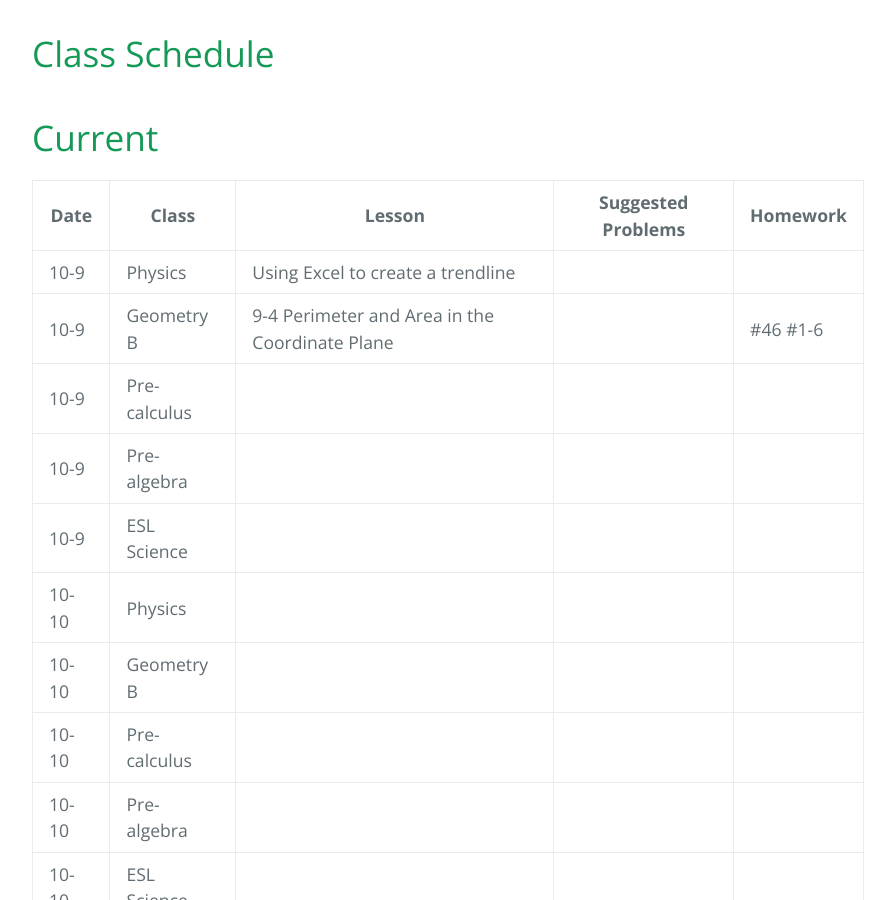
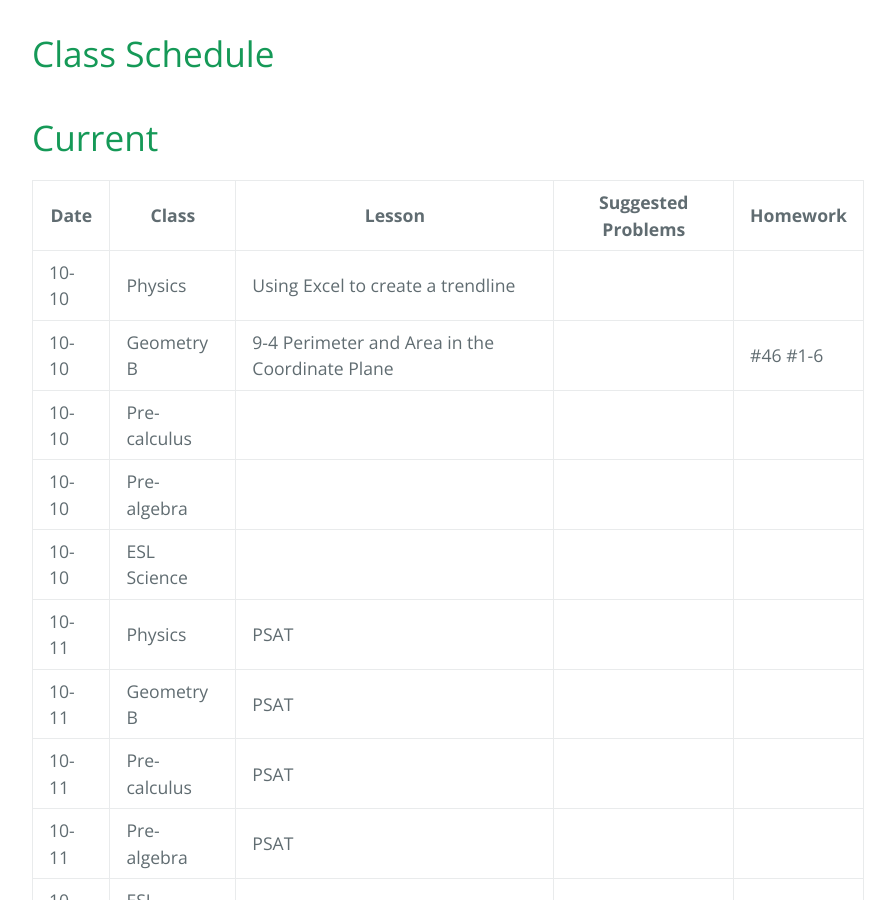
Before and after one commit to gpayoo/gpayoo, a Jekyll site: the page built from index.md, in a window 1280 px wide and 900 px high, scrolled down 388 px. Shown: the whole window, without its empty margins (192-1087 px from the left). Built offline with Jekyll 4.4.1, drawn with Linux system fonts in a browser that asks for light colours; our own code applies the rules of GitHub Pages for plain Markdown files.

Commit message:
Update index.md

```diff
--- a/index.md
+++ b/index.md
@@ -10,15 +10,10 @@ layout: default
 
 | Date | Class | Lesson | Suggested Problems | Homework |
 | ---- | ----- | ------ | -------- | ---
-| 10-9 | Physics |  Using Excel to create a trendline| |
-| 10-9 | Geometry B |  9-4 Perimeter and Area in the Coordinate Plane | | #46 #1-6 |
-| 10-9 | Pre-calculus | | |
-| 10-9 | Pre-algebra |   | |
-| 10-9 | ESL Science | |  |
-| 10-10 | Physics |  | |
-| 10-10 | Geometry B |   | |  |
+| 10-10 | Physics |  Using Excel to create a trendline| |
+| 10-10 | Geometry B |  9-4 Perimeter and Area in the Coordinate Plane | | #46 #1-6 |
 | 10-10 | Pre-calculus | | |
-| 10-10 | Pre-algebra |  | |
+| 10-10 | Pre-algebra |   | |
 | 10-10 | ESL Science | |  |
 | 10-11 | Physics | PSAT | |
 | 10-11 | Geometry B |  PSAT | |  |
```
